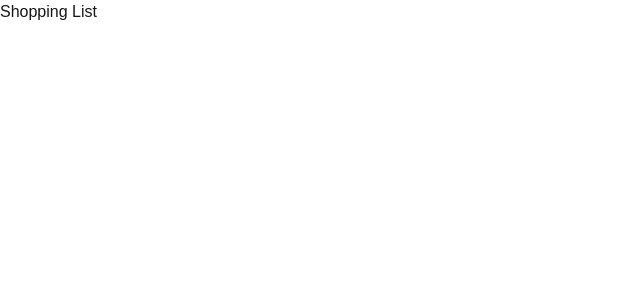
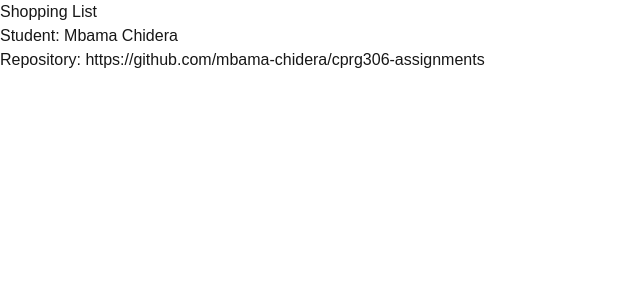
Before and after one commit to mbama-chidera/cprg306-assignments, a Next.js app: page /week-2 in a window 1280 px wide. Shown: the top 300 px of the page, without its empty margins (0-640 px from the left). Built offline with nearby package versions, Linux system fonts and the light colour scheme.

Commit message:
fix my student info

```diff
--- a/app/week-2/page.js
+++ b/app/week-2/page.js
@@ -1,8 +1,10 @@
+import StudentInfo from './student-info';
 
 export default function Page() {
 return (
 <main>
 <h1>Shopping List</h1>
+<StudentInfo />
 </main>
 );
 }
```
